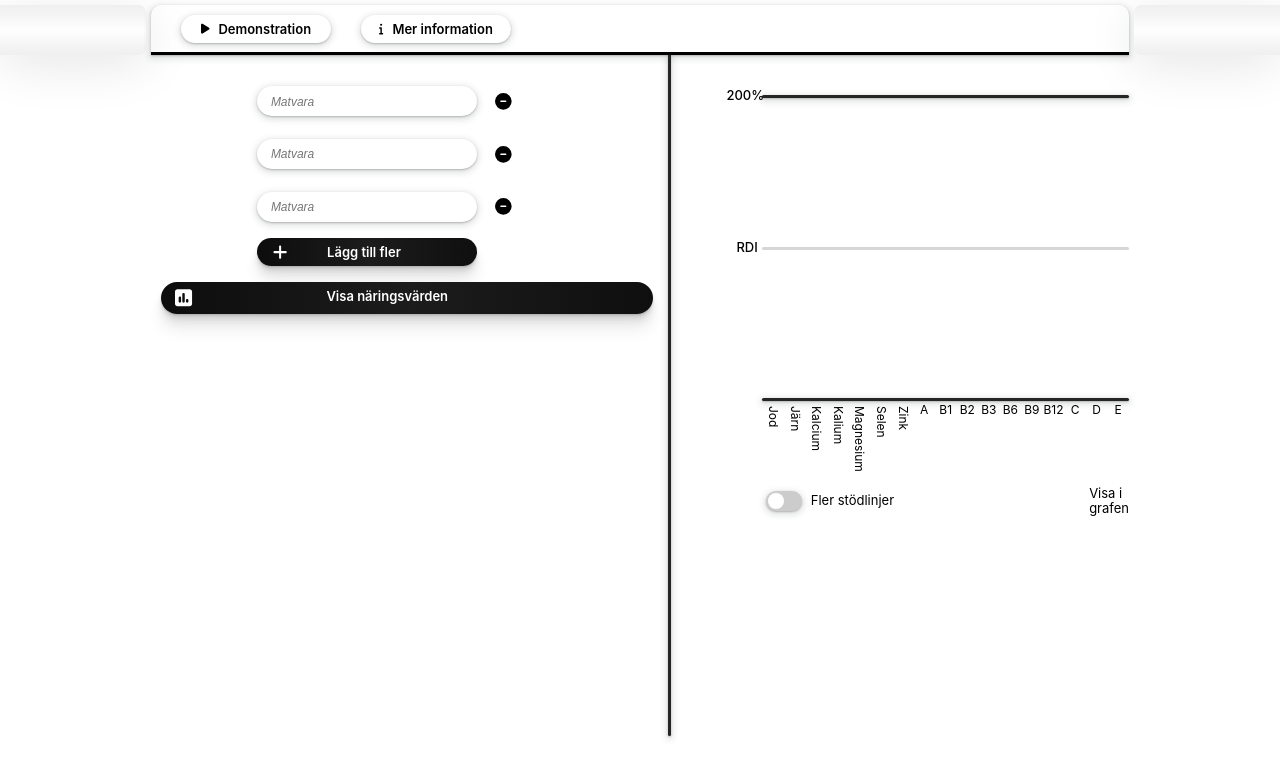
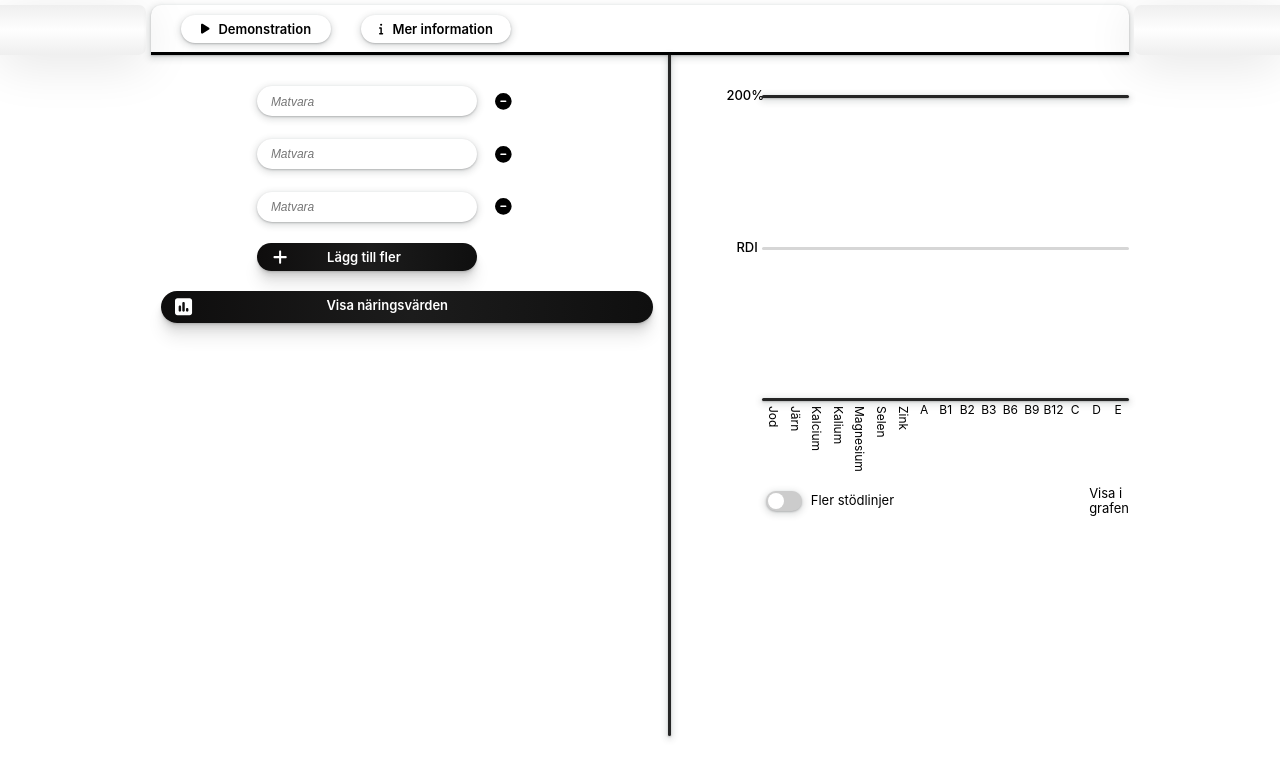
Before and after one commit to Radors/TPClient, a React (Vite) app in the folder tpclient/: page / in a window 1280 px wide. Shown: the top 778 px of the page. Built offline with nearby package versions, Linux system fonts and the light colour scheme.

Commit message:
tiny fix

```diff
--- a/tpclient/src/App.css
+++ b/tpclient/src/App.css
@@ -303,8 +303,8 @@
 
 .lagg-till-fler {
     display: flex;
-    margin-top: 5px;
-    margin-bottom: 16px;
+    margin-top: 10px;
+    margin-bottom: 20px;
     width: 220px;
     padding: 6px;
 }
```
